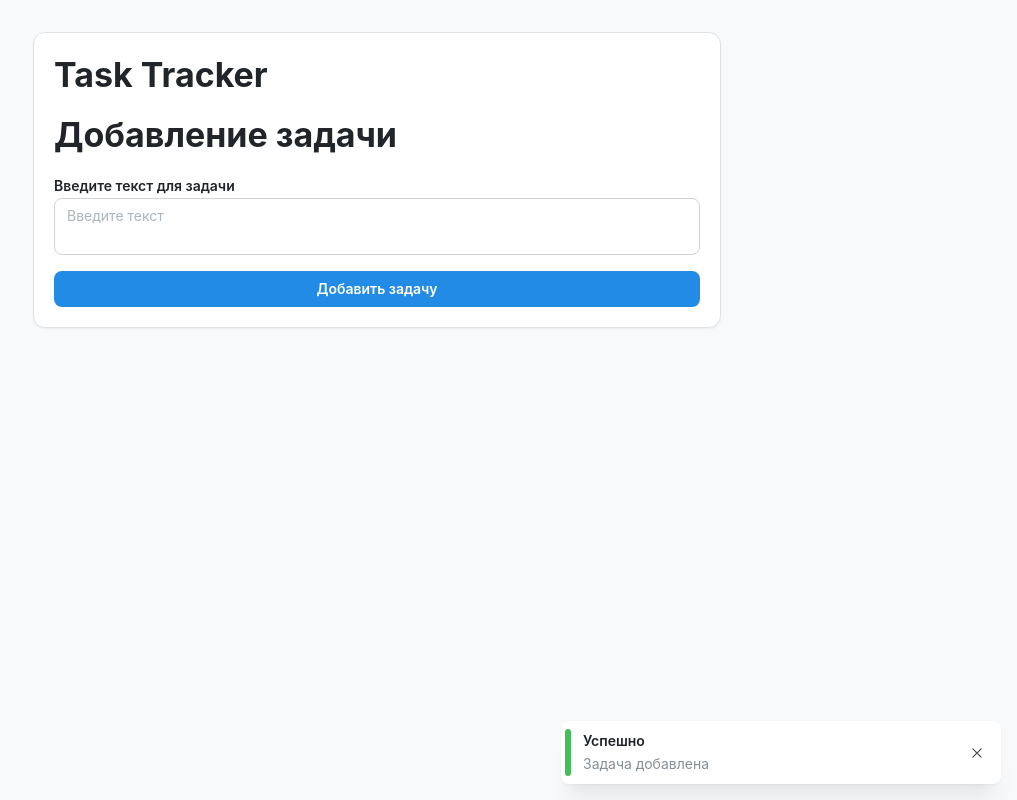
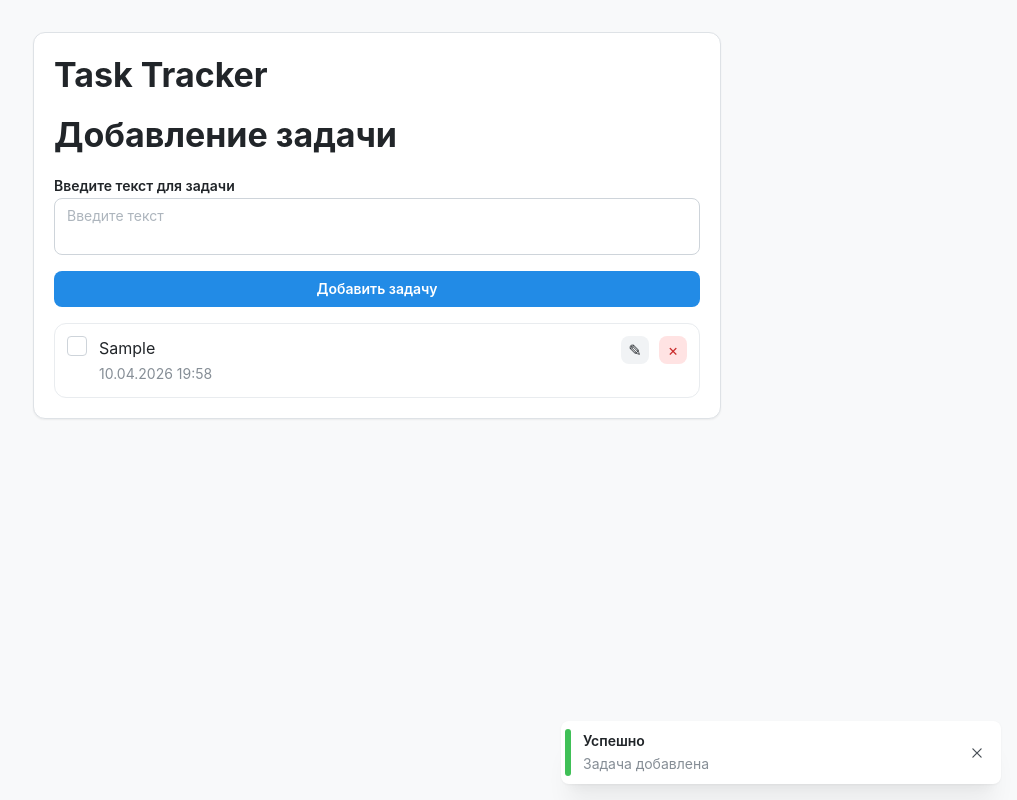
Before and after one commit to Idzu/Task-tracker, a React (Vite) app: page / in a window 1280 px wide. Both pictures are taken after typing "Sample" into the empty fields and a click on the button "Добавить задачу". Shown: the whole page, without its empty margins (263-1280 px from the left). Built offline with nearby package versions, Linux system fonts and the light colour scheme.

Commit message:
new: компоненты TaskList и TaskItem, также добавил стор, сохранение задач в localStorage и их вывод на страницу
Также базовая разметка для редактирования, удаления

```diff
--- /dev/null
+++ b/src/app/hooks.ts
@@ -0,0 +1,5 @@
+import { useDispatch, useSelector } from 'react-redux';
+import type { AppDispatch, RootState } from './store';
+
+export const useAppDispatch = useDispatch.withTypes<AppDispatch>();
+export const useAppSelector = useSelector.withTypes<RootState>();
--- a/src/app/main.tsx
+++ b/src/app/main.tsx
@@ -1,12 +1,16 @@
 import React from 'react';
 import ReactDOM from 'react-dom/client';
+import { Provider } from 'react-redux';
 import '@mantine/core/styles.css';
 import '@mantine/notifications/styles.css';
 import '../styles/globals.scss';
 import { App } from './App';
+import { store } from './store';
 
 ReactDOM.createRoot(document.getElementById('root')!).render(
   <React.StrictMode>
-    <App />
+    <Provider store={store}>
+      <App />
+    </Provider>
   </React.StrictMode>,
 );
--- /dev/null
+++ b/src/app/store.ts
@@ -0,0 +1,15 @@
+import { configureStore } from '@reduxjs/toolkit';
+import { tasksReducer } from '../features/tasks/tasksSlice';
+
+export const store = configureStore({
+  reducer: {
+    tasks: tasksReducer,
+  },
+});
+
+store.subscribe(() => {
+  localStorage.setItem('tasks', JSON.stringify(store.getState().tasks.tasks));
+});
+
+export type RootState = ReturnType<typeof store.getState>;
+export type AppDispatch = typeof store.dispatch;
--- a/src/components/TaskForm/TaskForm.tsx
+++ b/src/components/TaskForm/TaskForm.tsx
@@ -2,6 +2,8 @@ import { notifications } from '@mantine/notifications';
 import { Button, Stack, Textarea, Title } from '@mantine/core';
 import React, { useState } from 'react';
 import z from 'zod';
+import { useAppDispatch } from '../../app/hooks';
+import { addTask } from '../../features/tasks/tasksSlice';
 
 // Схема валидации
 const taskFormSchema = z.object({
@@ -12,6 +14,7 @@ export const TaskForm = () => {
   // Состояния
   const [task, setTask] = useState('');
   const [error, setError] = useState('');
+  const dispatch = useAppDispatch();
 
   // Проверка валидации
   const validateTask = (v: string) => {
@@ -34,7 +37,7 @@ export const TaskForm = () => {
   };
 
   // Добавление задачи
-  const addTask = (event: React.SyntheticEvent<HTMLFormElement>) => {
+  const addTaskForm = (event: React.SyntheticEvent<HTMLFormElement>) => {
     event.preventDefault();
 
     // Валидация формы
@@ -44,6 +47,8 @@ export const TaskForm = () => {
     }
 
     // Сохранение данных
+    dispatch(addTask(task.trim()));
+
     notifications.show({
       color: 'green',
       title: 'Успешно',
@@ -57,7 +62,7 @@ export const TaskForm = () => {
 
   return (
     <div>
-      <form onSubmit={addTask}>
+      <form onSubmit={addTaskForm}>
         <Stack>
           <Title>Добавление задачи</Title>
           <Textarea
--- /dev/null
+++ b/src/components/TaskItem/TaskItem.module.scss
@@ -0,0 +1,24 @@
+.taskItem {
+  padding: var(--space-md);
+
+  border: 1px solid var(--color-border-primary);
+  border-radius: var(--radius-md);
+  background: var(--color-bg-surface);
+
+  &__content {
+    display: flex;
+
+    flex-direction: column;
+    gap: var(--space-xs);
+  }
+
+  &__title {
+    color: var(--color-text-primary);
+    word-break: break-word;
+
+    &_completed {
+      color: var(--color-text-secondary);
+      word-break: break-word;
+    }
+  }
+}
--- /dev/null
+++ b/src/components/TaskItem/TaskItem.tsx
@@ -0,0 +1,53 @@
+import { ActionIcon, Checkbox, Group, Text } from '@mantine/core';
+import dayjs from 'dayjs';
+import styles from './TaskItem.module.scss';
+
+interface Props {
+  title: string;
+  completed: boolean;
+  createdAt: string;
+  isEditing?: boolean;
+  onChangeCompleted: (completed: boolean) => void;
+  onEdit: () => void;
+  onDelete: () => void;
+}
+
+export const TaskItem = ({ title, completed, createdAt, isEditing = false, onChangeCompleted, onEdit, onDelete }: Props) => {
+  // Вызвать функцию редактирования в родительском компоненте
+  const changeCompleted = (value: boolean) => {
+    onChangeCompleted(value);
+  };
+
+  return (
+    <div className={styles.taskItem}>
+      <Group justify="space-between" align="flex-start" wrap="nowrap" gap="md">
+        {/* Вывод задач */}
+        <Group align="flex-start" wrap="nowrap" gap="sm" className={styles.taskItem__main}>
+          <Checkbox checked={completed} onChange={(event) => changeCompleted(event.currentTarget.checked)} />
+
+          <div className={styles.taskItem__content}>
+            <Text className={completed ? styles.taskItem__title_completed : styles.taskItem__title}>{title}</Text>
+            <Text size="sm" c="dimmed">
+              {dayjs(createdAt).format('DD.MM.YYYY HH:mm')}
+            </Text>
+            {isEditing && (
+              <Text size="sm" c="blue">
+                Режим редактирования
+              </Text>
+            )}
+          </div>
+        </Group>
+
+        {/* Элементы управления */}
+        <Group gap="xs" wrap="nowrap">
+          <ActionIcon variant="light" color="gray" onClick={onEdit} aria-label="Редактировать задачу">
+            ✎
+          </ActionIcon>
+          <ActionIcon variant="light" color="red" onClick={onDelete} aria-label="Удалить задачу">
+            ×
+          </ActionIcon>
+        </Group>
+      </Group>
+    </div>
+  );
+};
--- /dev/null
+++ b/src/components/TaskList/TaskList.module.scss
@@ -0,0 +1,15 @@
+.taskList {
+  display: flex;
+  flex-direction: column;
+  gap: var(--space-md);
+
+  &__empty {
+    padding: var(--space-lg);
+
+    border: 1px dashed var(--color-border-primary);
+    border-radius: var(--radius-md);
+    background: var(--color-bg-page);
+
+    text-align: center;
+  }
+}
--- /dev/null
+++ b/src/components/TaskList/TaskList.tsx
@@ -0,0 +1,41 @@
+import { Stack, Text } from '@mantine/core';
+import { useState } from 'react';
+import { useAppSelector } from '../../app/hooks';
+import { TaskItem } from '../TaskItem/TaskItem';
+import styles from './TaskList.module.scss';
+
+export const TaskList = () => {
+  const [isEditing, setIsEditing] = useState<number>(0);
+  const tasks = useAppSelector((state) => state.tasks.tasks);
+
+  const items = tasks.map((task) => (
+    <TaskItem
+      key={task.id}
+      title={task.title}
+      completed={task.completed}
+      createdAt={task.createdAt}
+      isEditing={task.id === isEditing}
+      onChangeCompleted={() => {
+        console.log('onChangeCompleted');
+      }}
+      onEdit={() => {
+        setIsEditing(task.id);
+      }}
+      onDelete={() => {
+        console.log('onDelete');
+      }}
+    />
+  ));
+
+  return (
+    <div className={styles.taskList}>
+      {items.length ? (
+        <Stack gap="sm">{items}</Stack>
+      ) : (
+        <Text c="dimmed" className={styles.taskList__empty}>
+          Список задач пуст, добавьте первую задачу
+        </Text>
+      )}
+    </div>
+  );
+};
--- /dev/null
+++ b/src/features/tasks/tasksSlice.ts
@@ -0,0 +1,42 @@
+import { createSlice, type PayloadAction } from '@reduxjs/toolkit';
+import type { Task } from '../../types/Task';
+
+interface TasksState {
+  tasks: Task[];
+}
+
+const loadTasks = (): Task[] => {
+  const tasks = localStorage.getItem('tasks');
+
+  if (!tasks) {
+    return [];
+  }
+
+  try {
+    return JSON.parse(tasks) as Task[];
+  } catch {
+    return [];
+  }
+};
+
+const initialState: TasksState = {
+  tasks: loadTasks(),
+};
+
+const tasksSlice = createSlice({
+  name: 'tasks',
+  initialState,
+  reducers: {
+    addTask: (state, action: PayloadAction<string>) => {
+      state.tasks.unshift({
+        id: Date.now(),
+        title: action.payload,
+        completed: false,
+        createdAt: new Date().toISOString(),
+      });
+    },
+  },
+});
+
+export const { addTask } = tasksSlice.actions;
+export const tasksReducer = tasksSlice.reducer;
--- a/src/pages/TaskPage/TaskPage.tsx
+++ b/src/pages/TaskPage/TaskPage.tsx
@@ -1,6 +1,7 @@
 import { Container, Paper, Stack, Title } from '@mantine/core';
 import styles from './TaskPage.module.scss';
 import { TaskForm } from '../../components/TaskForm/TaskForm';
+import { TaskList } from '../../components/TaskList/TaskList';
 
 export const TaskPage = () => {
   return (
@@ -10,6 +11,7 @@ export const TaskPage = () => {
           <Stack gap="md">
             <Title order={1}>Task Tracker</Title>
             <TaskForm />
+            <TaskList />
           </Stack>
         </Paper>
       </Container>
```
